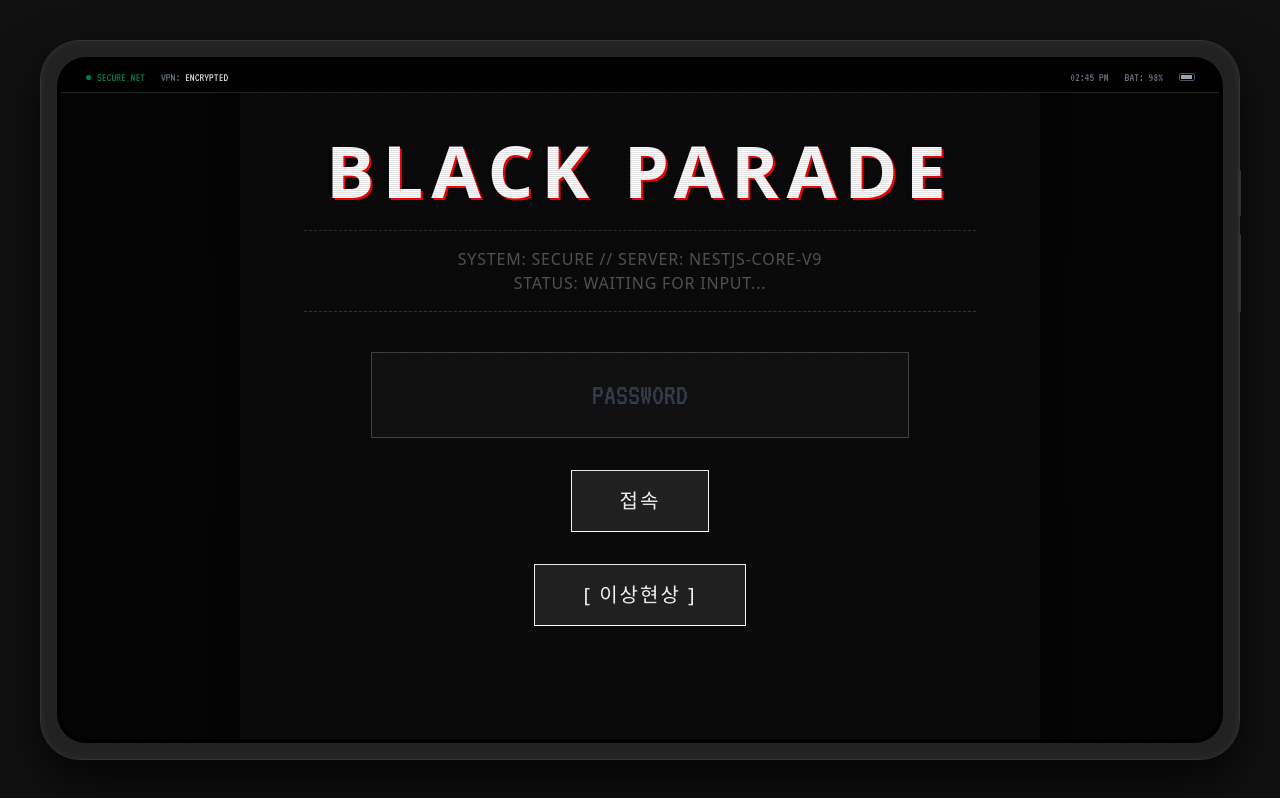
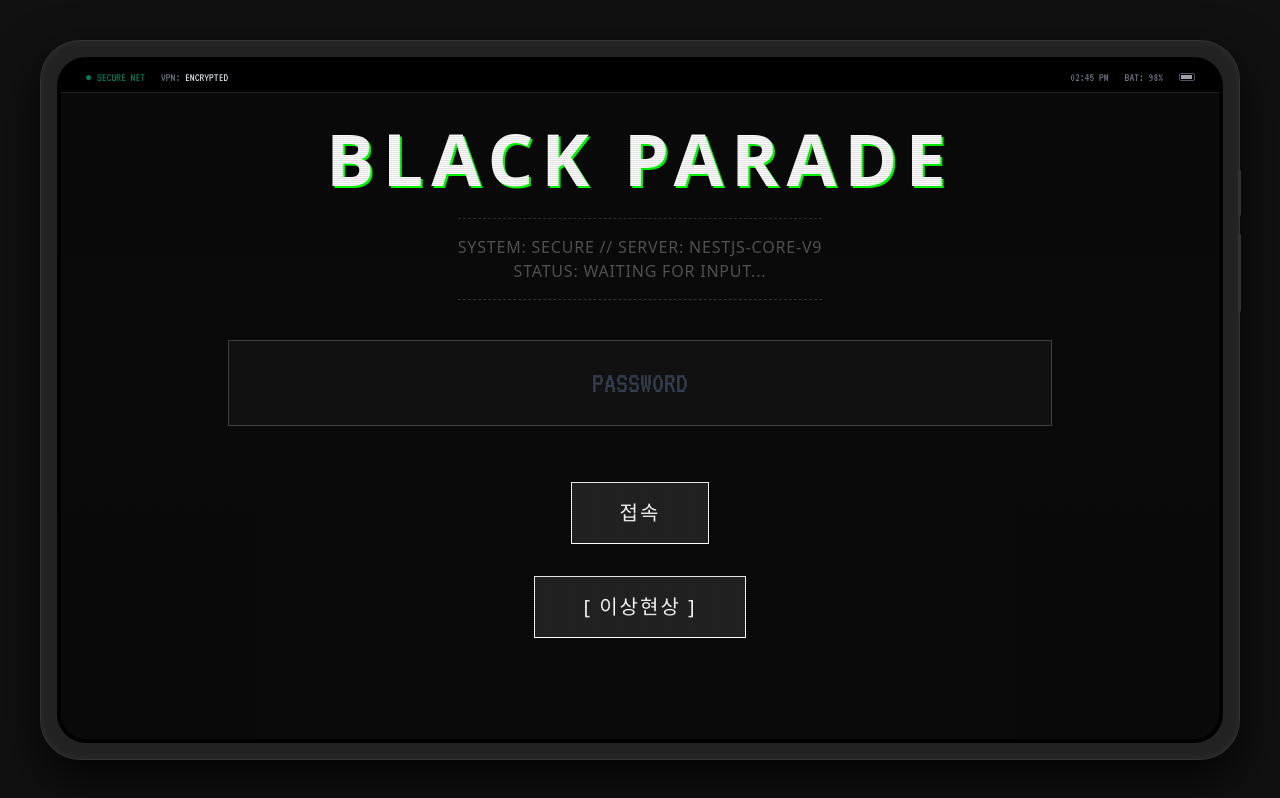
Before and after one commit to sangha0712/THEBLACKPARADE, a React (Vite) app: page / in a window 1280 px wide. Built offline with nearby package versions, Linux system fonts and the light colour scheme.

Commit message:
feat(LoginForm): Update styling and anomaly warning
Adjusted login form container to be full height and center content.
Modified the "BLACK PARADE" heading drop shadow color to green for a visual change.
Updated anomaly warning text to reflect critical consequences.

```diff
--- a/components/LoginForm.tsx
+++ b/components/LoginForm.tsx
@@ -314,7 +314,7 @@ const LoginForm: React.FC<LoginFormProps> = ({ onLoginSuccess, onLoginFail, curr
     }
 
     return (
-        <div className={`relative z-10 w-full md:w-[90%] max-w-[800px] bg-[#0a0a0a] border-none md:border md:border-[#333] p-6 md:p-16 text-center md:shadow-[0_0_20px_rgba(0,0,0,0.8)] transition-transform duration-100 ${isShaking ? 'animate-shake' : ''}`}>
+        <div className={`relative z-10 w-full h-full bg-[#0a0a0a] border-none p-6 md:p-16 flex flex-col justify-center items-center text-center transition-transform duration-100 ${isShaking ? 'animate-shake' : ''}`}>
             {anomalyState === 'WARNING' && (
                 <div className="absolute inset-0 bg-black/95 flex flex-col items-center justify-center p-4 md:p-8 z-50 border-2 border-red-600 animate-[fadeIn_0.2s_ease-out]">
                     <div className="text-red-600 text-5xl md:text-6xl mb-4 md:mb-6 animate-pulse">⚠️</div>
@@ -382,7 +382,7 @@ const LoginForm: React.FC<LoginFormProps> = ({ onLoginSuccess, onLoginFail, curr
                 </div>
             )}
 
-            <h1 className="text-4xl md:text-7xl text-white mb-4 md:mb-6 tracking-[4px] md:tracking-[8px] drop-shadow-[2px_2px_0_rgba(255,0,0,1)] font-bold">
+            <h1 className="text-4xl md:text-7xl text-white mb-4 md:mb-6 tracking-[4px] md:tracking-[8px] drop-shadow-[2px_2px_0_rgba(0,255,0,1)] font-bold">
                 BLACK PARADE
             </h1>
 
```
